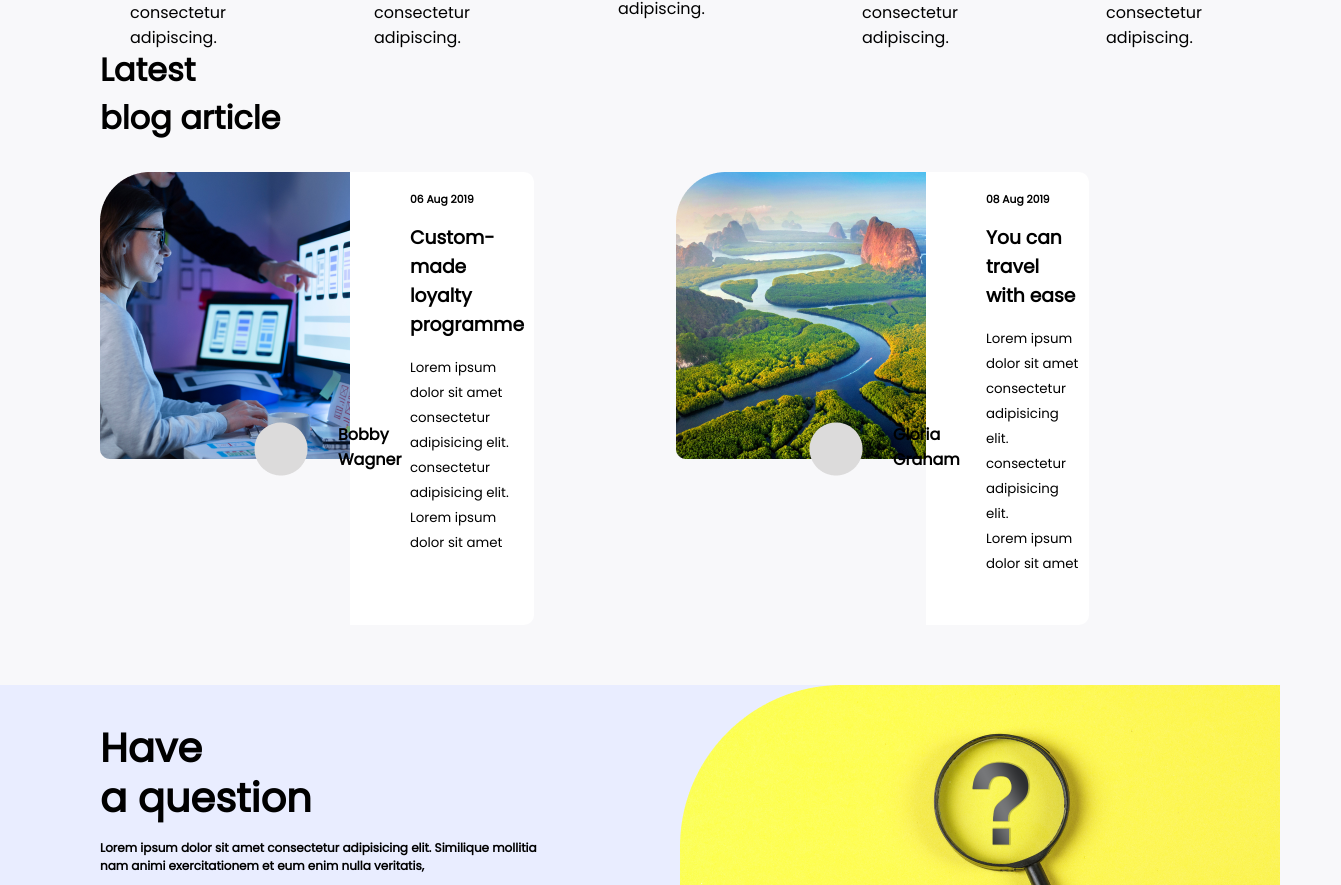
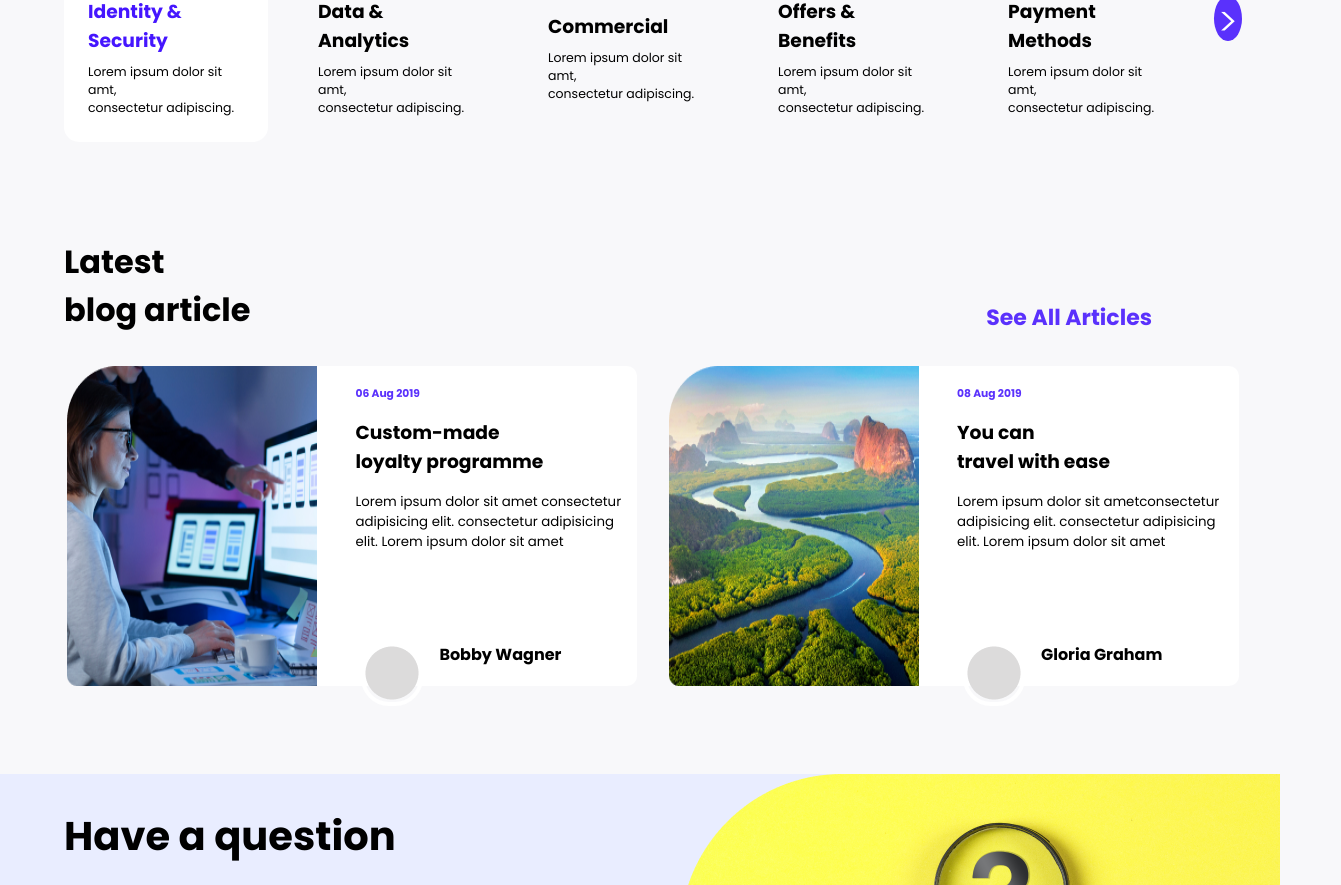
Before and after one commit to JagadeeshTalari/DeveloperLandingPage, a plain HTML site: page index.html in a window 1280 px wide. Shown: the part 869-1754 px from the top of the page, 1341 px wide, since content can reach past the window. Drawn offline with Linux system fonts and the light colour scheme.

Commit message:
Added Responsiveness

```diff
--- a/index.html
+++ b/index.html
@@ -8,8 +8,11 @@
     <link rel="stylesheet" href="style.css" />
   </head>
   <body>
+
     <!-- Header Starts -->
+    <div>
       <header>
+
         <!-- Navigation Bar Starts -->
         <nav>
           <!-- Navigation items Starts -->
@@ -41,6 +44,8 @@
           <img class="logo" src="./images/Logo.png" />
         </div>
 
+        <!-- header content -->
+        <div class="header-content">
         <!-- Text -->
         <div class="header-text">
           <img src="./images/Rectangle_12.png" />
@@ -51,15 +56,19 @@
         </div>
 
         <!-- Image -->
-      <div>
+
           <img class="header-image" src="./images/IMAGE HERE.png" />
+
         </div>
+
       </header>
+
       <!-- Companies -->
       <div class="companies">
         <a href="#" class="company-items">Company One</a>
         <a href="#" class="company-items">Company Two</a>
         <a href="#" class="company-items">Company Three</a>
+      </div>
     </div>
 
     <!-- API Section -->
@@ -127,34 +136,38 @@
             consectetur adipiscing.
           </p>
         </div>
+
+        <div class="next_button"><p>></p></div>
       </div>
     </div>
 
     <!-- Blog section -->
-
+    <div class="blog-section">
         <div class="blog-heading">
           <h1>
             Latest <br />
             blog article
           </h1>
+          <p>See All Articles</p>
         </div>
         <!-- Blogs -->
         <div class="blog-cards">
+
           <!-- Blog card 01 -->
           <div class="blog-card">
-        <div class="blog-image">
+
             <img src="./images/Rectangle.png" alt="" />
-        </div>
             <div class="blog-content">
+                <div>
                   <h6>06 Aug 2019</h6>
                   <h3>
                     Custom-made <br />
                     loyalty programme
                   </h3>
                   <small
-            >Lorem ipsum dolor sit amet <br />consectetur adipisicing elit.
-            <br />
-            consectetur adipisicing elit. <br />Lorem ipsum dolor sit
+                    >Lorem ipsum dolor sit amet consectetur adipisicing elit.
+
+                    consectetur adipisicing elit. Lorem ipsum dolor sit
                     amet</small
                   >
                 </div>
@@ -170,22 +183,24 @@
                 </div>
             </div>
 
+          </div>
+
           <!-- Blog card 02 -->
+          <div class="blog-card">
 
-      <div class="blog-card">
-        <div class="blog-image">
             <img src="./images/Rectangle Copy.png" alt="" />
-        </div>
+
             <div class="blog-content">
+              <div>
                 <h6>08 Aug 2019</h6>
                 <h3>
                   You can <br />
                   travel with ease
                 </h3>
                 <small
-            >Lorem ipsum dolor sit amet <br />consectetur adipisicing elit.
-            <br />
-            consectetur adipisicing elit. <br />Lorem ipsum dolor sit
+                  >Lorem ipsum dolor sit ametconsectetur adipisicing elit.
+
+                  consectetur adipisicing elit. Lorem ipsum dolor sit
                   amet</small
                 >
               </div>
@@ -200,13 +215,18 @@
                 <b class="blog-author">Gloria Graham</b>
               </div>
             </div>
+
+          </div>
+
+        </div>
     </div>
 
     <!-- FAQ SECTION -->
     <div class="faq-section">
+
       <div class="faq-content">
         <h2>
-          Have <br />
+          Have
           a question
         </h2>
         <h4>
@@ -220,19 +240,23 @@
       <div class="faq-image">
         <img src="./images/Rectangle_38-2 (1).png" alt="" />
       </div>
+
     </div>
 
     <!-- Download -->
     <div class="download-section">
+
       <div class="download-content">
         <h1>Download <span> Now</span></h1>
       </div>
+
       <div class="download-email">
         <form>
           <input placeholder="Enter your email address" />
           <button>Download</button>
         </form>
       </div>
+
     </div>
 
     <!-- Download -->
--- a/style.css
+++ b/style.css
@@ -1,5 +1,5 @@
 /* POPPINS FONT FAMILY */
-@import url("https://fonts.googleapis.com/css2?family=Poppins&display=swap");
+@import url('https://fonts.googleapis.com/css2?family=Poppins:wght@100;200;300;400;500;600;700;800;900&display=swap');
 @import url("https://fonts.googleapis.com/css2?family=Righteous&display=swap");
 
 * {
@@ -12,14 +12,20 @@
 body {
   background-color: #f8f8fa;
   width: 100vw;
+  display: flex;
+  flex-direction: column;
+  justify-content: flex-start;
+  gap: 5vh;
 }
 
 /* 1. Header section */
 header {
-  display: inline-block;
+  display: flex;
+  flex-direction: column;
+
   background-color: #4516fe;
   width: 100vw;
-  height: 45vh;
+  height: 50vh;
   color: #ffffff;
 }
 /* (i) Nav- bar section */
@@ -31,8 +37,8 @@ nav {
   justify-content: flex-end;
   align-items: center;
   gap: 40px;
-  margin-right: 120px;
-  margin-top: 20px;
+  margin-right:4vw;
+  margin-top: 3vh;
 }
 
 .nav-item-active {
@@ -45,11 +51,17 @@ nav {
 
 /* (ii)  Header description Left section */
 header > div {
-  margin-left: 100px;
+  margin-left: 5vw;
+}
+
+.header-content{
+  display: flex;
+  flex-direction: row;
+  justify-content: space-between;
 }
 
 .header-text {
-  margin-top: 150px;
+  margin-top: 15vh;
   display: flex;
   flex-direction: column;
   justify-content: space-evenly;
@@ -57,31 +69,32 @@ header > div {
   width: 50vw;
   gap: 10px;
 }
+
 .header-text > img {
   height: 5px;
   width: 40px;
 }
 
 .header-text > h2 {
-  font-size: 36px;
+  font-size: 42px;
+  letter-spacing: 1.5px;
+  font-weight: 500;
 }
 
 /* (iii)  Header image right section */
 .header-image {
-  display: inline-block;
-  float: right;
-  margin-top: -230px;
-  margin-right: 15px;
-
+  height: 50vh;
+  width: 35vw;
 }
 /* 2. Companies section */
 .companies {
   display: flex;
   flex-direction: row;
-  width: 60vw;
-  justify-content: space-around;
+  width: 50vw;
+  justify-content: space-between;
   font-size: 24px;
-  margin-top: 20px;
+  margin-top: 3vh;
+  margin-left: 5vw;
 }
 
 .company-items {
@@ -89,29 +102,34 @@ header > div {
   color: #000000;
   font-weight: 700;
 }
+
 /* 3. Api Section */
 .api {
-  margin: 120px 0px 30px 100px;
-  height: 30vh;
   display: flex;
   flex-direction: column;
-  gap: 30px;
-}
+  justify-content: space-between;
+  margin-left: 5vw;
+  margin-top: 8vh;
+  height: 38vh;
+  width: 95vw;
+  }
 
 .cards {
+  width: 88vw;
   display: flex;
   flex-direction: row;
   justify-content: flex-start;
-  gap: 40px;
+  gap: 2vw;
 }
 
 .card {
-  height: 18vh;
-  width: 12vw;
+  height: 90%;
+  width: 15%;
   display: flex;
   flex-direction: column;
-  justify-content: space-evenly;
-  padding: 30px;
+  justify-content: center;
+  gap: 0.5rem;
+  padding: 1.5rem;
   border-radius: 15px;
 }
 
@@ -123,12 +141,13 @@ header > div {
 
 .card-active {
   background-color: #ffffff;
-  height: 18vh;
-  width: 12vw;
+  height: 90%;
+  width: 15%;
   display: flex;
   flex-direction: column;
-  justify-content: space-evenly;
-  padding: 30px;
+  justify-content: center;
+  gap: 0.5rem;
+  padding: 1.5rem;
   border-radius: 15px;
 }
 
@@ -137,62 +156,101 @@ header > div {
 }
 
 
+.next_button{
+  height: 45px;
+  width: 45px;
+  border: none;
+  border-radius: 50%;
+  background-color: #5a31fc;
+  color: #ffffff;
+  align-self: center;
+
+}
+
+.next_button>p{
+  font-size: 40px;
+  font-family: "poppins";
+  font-weight: 300;
+  text-align: center;
+  margin-top: -0.5vh;
+}
+
+
 /* Blog section  */
+
+.blog-section{
+  margin-top: 5vh;
+}
+
+
 .blog-heading {
   display: flex;
-  flex-direction: column;
-  margin: 140px 0px 30px 100px;
+  flex-direction: row;
+  justify-content: space-between;
+  align-items: flex-end;
+  width: 85vw;
+  margin-left: 5vw;
+
+}
+
+.blog-heading>p{
+  font-size: 22px;
+  font-weight: 700;
+  color: #5a31fc;
 }
 /* <!-- Blogs --> */
   .blog-cards{
-    margin-bottom: 60px;
+    margin: 3vh 0vw 6vh 2vw;
+
   }
 
   .blog-card{
+    display: flex;
+    flex-direction: row;
     width: 45vw;
     justify-content: center;
+
   }
 
 .blog-content{
   background-color:  #ffffff;
-  width: 20vw;
+  width: 25vw;
   border-top-right-radius:10px ;
   border-bottom-right-radius:10px;
-  padding: 20px 10px 50px 60px;
-  justify-content: space-between;
-
+  display: flex;
+  flex-direction: column;
+  justify-content: center;
+  position: relative;
 }
 
-div.blog-content>h6{
-  margin-top: 0px;
-  margin-bottom: 15px;
+.blog-content>div:first-child{
+  height: 20vh;
+  display: flex;
+  flex-direction: column;
+  justify-content: flex-start;
+  gap: 1rem;
+  margin-top: 2vh;
+  margin-left: 3vw;
 }
 
-
-div.blog-content>h3{
-
-  margin-bottom: 15px;
+h6{
+  color: #5a31fc;
 }
 
 .blog-bottom{
-  position: relative;
-  top: 250px;
-  right: 280px;
-
+  position: absolute;
+  top: 25vh;
+  right: 17vw;
+  outline: 3px solid #ffffff;
+  border-radius: 1.5rem;
+  height: 5.5vh;
 }
 
 .blog-author{
   width: 300px;
-  position: relative;
-  top: 125px;
-  right: 125px;
-}
-
-.blog-cards,
-.download-section,
-.faq-content,
-.footer-left {
-  margin-left: 100px;
+  position: absolute;
+  top: 12.5vh;
+  right: 0vw;
 }
 
 .blog-cards,
@@ -230,50 +288,52 @@ div.blog-content>h3{
   width: 40vw;
   display: flex;
   flex-direction: column;
-  justify-content: space-around;
-  margin: 30px 0px 30px 100px;
+  justify-content: center;
+  gap: 1.5rem;
+  margin-left: 5vw;
 }
 .faq-content>h2{
   font-size: 40px;
   line-height: 50px;
-  font-weight: 800;
+  font-weight: 700;
 }
 
 div.faq-content>h4:nth-child(2){
-  font-size: 12px;
-  font-weight: 800;
+  font-size: 14px;
+  font-weight: 400;
 }
 
 div.faq-content>h4:nth-child(3){
   font-size: 16px;
-  font-weight: 800;
+  font-weight: 600;
 }
 
 .faq-content>button{
   height: 40px;
   width: 120px;
   border: none;
-  border-radius: 10px;
+  border-radius: 5px;
   background-color: #5a31fc;
   color: #ffffff;
   position: relative;
   z-index: 2px;
 }
+
 /* <!-- Download --> */
 .download-section {
   width: 85vw;
   height: 15vh;
   justify-content: space-between;
   align-items: flex-end;
-  margin-top: 10px;
-  margin-bottom: 100px;
+  margin-left: 5vw;
+  margin-bottom: 8vh;
 }
 
 .download-content > h1 {
-  font-weight: 900;
+  font-weight: 700;
 }
-.download-content > span {
-  font-weight: 500;
+.download-content >h1> span {
+  font-weight: 400;
 }
 
 .download-email > form > input {
@@ -298,6 +358,8 @@ div.faq-content>h4:nth-child(3){
   position: relative;
   z-index: 2px;
 }
+
+
 /* <!-- Footer Section --> */
 .footer-section {
   background-color: #4516fe;
@@ -314,6 +376,7 @@ div.faq-content>h4:nth-child(3){
   display: flex;
   flex-direction: column;
   justify-content: space-around;
+  margin-left: 5vw;
 }
 
 .footer-right {
@@ -336,13 +399,14 @@ div.faq-content>h4:nth-child(3){
 
 .footer-logo {
   height: 45px;
-  width: 115px;
+  width: 125px;
 }
 
 .logos-list,
 .list {
   list-style-type: none;
   gap: 10px;
+  font-weight: 300;
 }
 
 .list-items:before {
@@ -352,4 +416,133 @@ div.faq-content>h4:nth-child(3){
 
 .list-items:first-child:before {
   content: "";
+  margin-left: -1vw;
 }
+
+@media screen and (max-width:1536px) {
+
+  header {
+    height: 60vh;
+  }
+
+  nav {
+    font-size: 14px;
+  }
+
+  .header-text > h2 {
+    font-size: 36px;
+  }
+
+  .header-text {
+    margin-top: 20vh;
+
+  }
+
+  .header-image {
+
+    height: 60vh;
+    width: 40vw;
+    margin-top: -3vh;
+
+  }
+
+
+.cards {
+    margin-top: 3vh;
+    width: 92vw;
+}
+
+  .card, .card-active {
+    height: 25vh;
+    width: 20vw;
+
+  }
+
+  .card-body{
+    font-size: 12.5px;
+  }
+
+  .blog-section{
+    margin-top: 10vh;
+  }
+
+  .blog-content>div:first-child{
+
+    margin-top: -5vh;
+
+  }
+
+  .blog-bottom{
+    position: absolute;
+    top: 29vh;
+    right: 17vw;
+    outline: 4px solid #ffffff;
+    border-radius: 1.5rem;
+    height: 6vh;
+  }
+
+  .blog-author{
+    width: 300px;
+    position: absolute;
+    top: 14.5vh;
+    right: -2vw;
+  }
+}
+
+@media screen and (max-width:1366px){
+  .blog-bottom{
+    position: absolute;
+    top: 32.5vh;
+    right: 17vw;
+    outline: 4px solid #ffffff;
+    border-radius: 1.5rem;
+    height: 7vh;
+  }
+
+  .blog-author{
+    width: 300px;
+    position: absolute;
+    top: 16.2vh;
+    right: -3.5vw;
+  }
+}
+
+@media screen and (max-width:1280px){
+
+
+
+.blog-heading {
+
+  margin-top: 5vh;
+}
+
+  .blog-cards{
+    margin: 4vh 0vw 6vh 5vw;
+    gap: 2vw;
+  }
+
+  .blog-content{
+    height: 40vh;
+  }
+
+.blog-content>div:first-child{
+  height: 30vh;
+
+}
+
+  .blog-bottom{
+    position: absolute;
+    top: 35vh;
+    right: 17vw;
+    outline: 4px solid #ffffff;
+    border-radius: 1.5rem;
+    height: 7vh;
+  }
+
+  .blog-author{
+    width: 300px;
+    position: absolute;
+    top: 17.25vh;
+    right: -4vw;
+  }
+}
```
Lines whose indentation alone changed are shown as unchanged.
